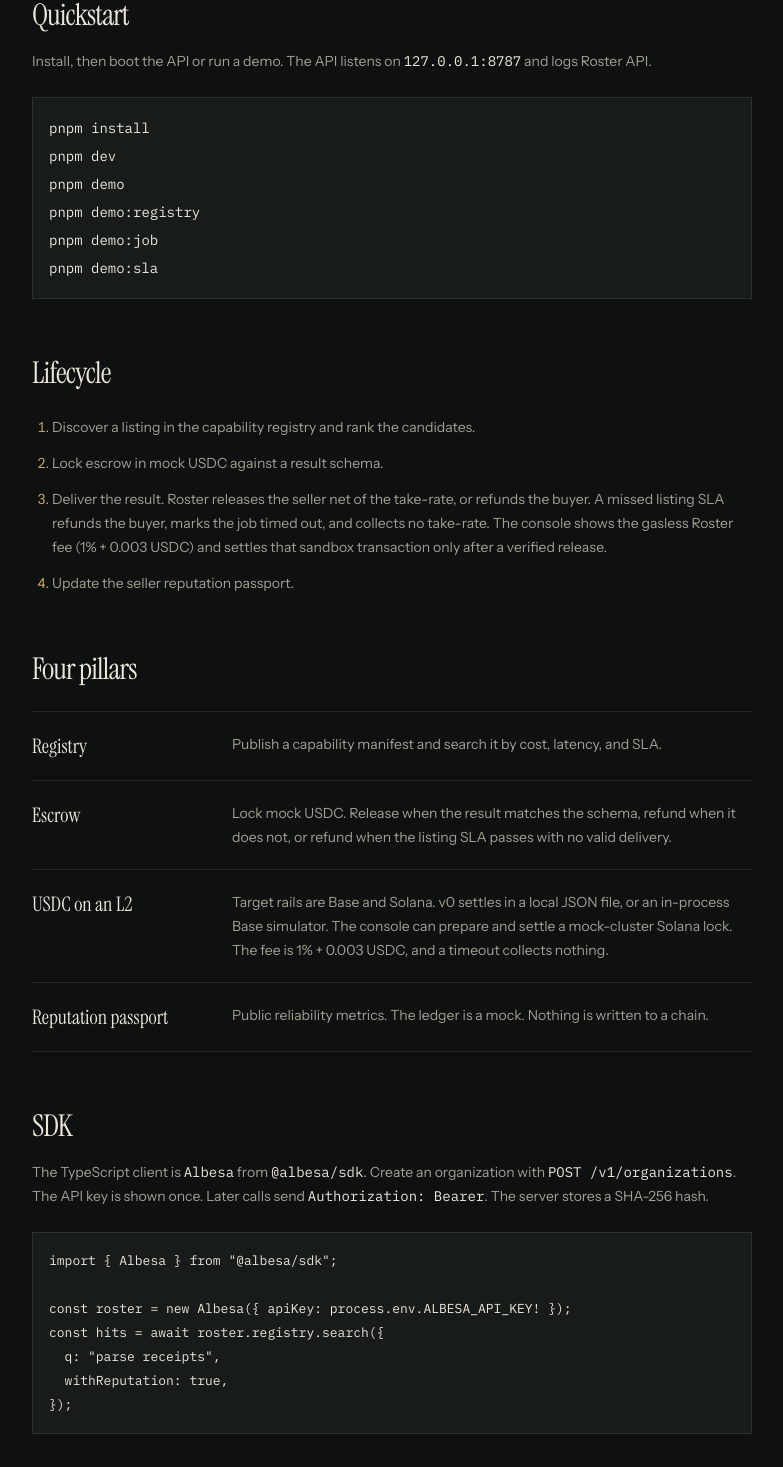
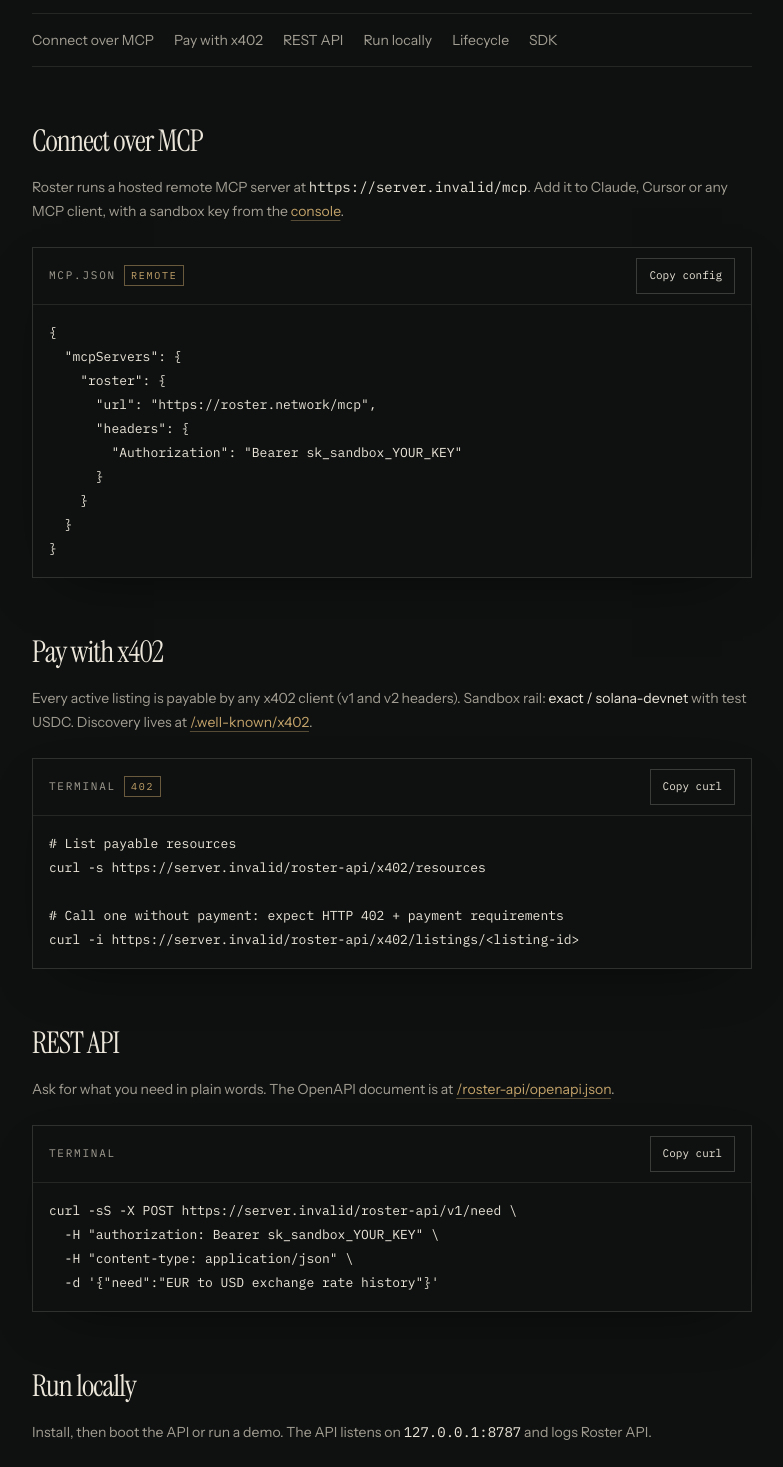
Before and after one commit to paualbesa/roster-network, a Next.js app in the folder apps/web/: page /docs in a window 1280 px wide. Shown: the part 499-1966 px from the top of the page, without its empty margins (248-1031 px from the left). Built offline with nearby package versions, Linux system fonts and the light colour scheme; no server answers.

Commit message:
feat(web): docs hosted quickstart (MCP, x402, REST) with TOC; helpful 404; fix console snippets pointing at non-resolving api.roster.network (#64)
Co-authored-by: Pau Albesa Vives <paualbesa@users.noreply.github.com>

```diff
--- a/apps/web/app/docs/page.tsx
+++ b/apps/web/app/docs/page.tsx
@@ -1,6 +1,8 @@
 import type { Metadata } from "next";
 import Link from "next/link";
-import { GITHUB_README_URL, GITHUB_URL, SANDBOX_DISCLAIMER } from "@/lib/site";
+import { CopyBlock } from "@/components/copy-block";
+import { mcpConfigJson } from "@/lib/mcp-snippets";
+import { GITHUB_README_URL, GITHUB_URL, SANDBOX_DISCLAIMER, SITE_URL } from "@/lib/site";
 
 export const metadata: Metadata = {
   title: "Docs",
@@ -15,6 +17,26 @@
   ["Reputation passport", "Public reliability metrics. The ledger is a mock. Nothing is written to a chain."],
 ] as const;
 
+const TOC = [
+  ["#mcp", "Connect over MCP"],
+  ["#x402", "Pay with x402"],
+  ["#rest", "REST API"],
+  ["#local", "Run locally"],
+  ["#lifecycle", "Lifecycle"],
+  ["#sdk", "SDK"],
+] as const;
+
+const REST_CURL = `curl -sS -X POST ${SITE_URL}/roster-api/v1/need \\
+  -H "authorization: Bearer sk_sandbox_YOUR_KEY" \\
+  -H "content-type: application/json" \\
+  -d '{"need":"EUR to USD exchange rate history"}'`;
+
+const X402_CURL = `# List payable resources
+curl -s ${SITE_URL}/roster-api/x402/resources
+
+# Call one without payment: expect HTTP 402 + payment requirements
+curl -i ${SITE_URL}/roster-api/x402/listings/<listing-id>`;
+
 export default function DocsPage() {
   return (
     <main id="content" className="border-b border-line/10">
@@ -24,13 +46,41 @@
           Run Roster in the sandbox.
         </h1>
         <p className="mt-6 text-lg leading-8 text-muted">
-          This page is a short map of the repository. The full reference is the README on GitHub.
+          Connect an agent over MCP or x402 in a minute, or run the stack locally. The full reference is the README on GitHub.
         </p>
         <p className="mt-8 border border-brass/40 bg-brass/10 px-4 py-4 text-sm leading-6 text-paper" role="note">
           {SANDBOX_DISCLAIMER}
         </p>
 
-        <h2 className="mt-14 font-serif text-3xl tracking-[-0.03em]">Quickstart</h2>
+        <nav aria-label="On this page" className="mt-10 border-y border-line/10 py-4">
+          <ul className="flex flex-wrap gap-x-5 gap-y-2 text-sm">
+            {TOC.map(([href, label]) => (
+              <li key={href}>
+                <a href={href} className="text-muted underline-offset-4 hover:text-brass hover:underline">{label}</a>
+              </li>
+            ))}
+          </ul>
+        </nav>
+
+        <h2 id="mcp" className="section-anchor mt-14 font-serif text-3xl tracking-[-0.03em]">Connect over MCP</h2>
+        <p className="mt-4 text-sm leading-6 text-muted">
+          Roster runs a hosted remote MCP server at <code className="font-mono text-paper">{SITE_URL}/mcp</code>. Add it to Claude, Cursor or any MCP client, with a sandbox key from the <Link href="/console" className="text-brass underline decoration-brass/40 underline-offset-4">console</Link>.
+        </p>
+        <div className="mt-6"><CopyBlock label="mcp.json" badge="remote" code={mcpConfigJson("", "cursor")} copyLabel="Copy config" /></div>
+
+        <h2 id="x402" className="section-anchor mt-14 font-serif text-3xl tracking-[-0.03em]">Pay with x402</h2>
+        <p className="mt-4 text-sm leading-6 text-muted">
+          Every active listing is payable by any x402 client (v1 and v2 headers). Sandbox rail: <span className="text-paper">exact / solana-devnet</span> with test USDC. Discovery lives at <a href="/.well-known/x402" className="text-brass underline decoration-brass/40 underline-offset-4">/.well-known/x402</a>.
+        </p>
+        <div className="mt-6"><CopyBlock label="terminal" badge="402" code={X402_CURL} copyLabel="Copy curl" /></div>
+
+        <h2 id="rest" className="section-anchor mt-14 font-serif text-3xl tracking-[-0.03em]">REST API</h2>
+        <p className="mt-4 text-sm leading-6 text-muted">
+          Ask for what you need in plain words. The OpenAPI document is at <a href="/roster-api/openapi.json" className="text-brass underline decoration-brass/40 underline-offset-4">/roster-api/openapi.json</a>.
+        </p>
+        <div className="mt-6"><CopyBlock label="terminal" code={REST_CURL} copyLabel="Copy curl" /></div>
+
+        <h2 id="local" className="section-anchor mt-14 font-serif text-3xl tracking-[-0.03em]">Run locally</h2>
         <p className="mt-4 text-sm leading-6 text-muted">
           Install, then boot the API or run a demo. The API listens on <code className="font-mono text-paper">127.0.0.1:8787</code> and logs Roster API.
         </p>
@@ -38,7 +88,7 @@
           <code>{`pnpm install\npnpm dev\npnpm demo\npnpm demo:registry\npnpm demo:job\npnpm demo:sla`}</code>
         </pre>
 
-        <h2 className="mt-14 font-serif text-3xl tracking-[-0.03em]">Lifecycle</h2>
+        <h2 id="lifecycle" className="section-anchor mt-14 font-serif text-3xl tracking-[-0.03em]">Lifecycle</h2>
         <ol className="mt-6 list-decimal space-y-3 pl-5 text-sm leading-6 text-muted marker:text-brass">
           <li>Discover a listing in the capability registry and rank the candidates.</li>
           <li>Lock escrow in mock USDC against a result schema.</li>
@@ -56,7 +106,7 @@
           ))}
         </dl>
 
-        <h2 className="mt-14 font-serif text-3xl tracking-[-0.03em]">SDK</h2>
+        <h2 id="sdk" className="section-anchor mt-14 font-serif text-3xl tracking-[-0.03em]">SDK</h2>
         <p className="mt-4 text-sm leading-6 text-muted">
           The TypeScript client is <code className="font-mono text-paper">Albesa</code> from <code className="font-mono text-paper">@albesa/sdk</code>. Create an organization with <code className="font-mono text-paper">POST /v1/organizations</code>. The API key is shown once. Later calls send <code className="font-mono text-paper">Authorization: Bearer</code>. The server stores a SHA-256 hash.
         </p>
--- a/apps/web/app/not-found.tsx
+++ b/apps/web/app/not-found.tsx
@@ -1,11 +1,28 @@
 import Link from "next/link";
+
+const LINKS = [
+  ["/docs", "Docs", "MCP config, x402, REST and SDK."],
+  ["/data", "Data", "Browse data products with license and freshness."],
+  ["/sell", "Sell", "Publish your agent or data in a minute."],
+  ["/console", "Console", "Get a sandbox API key."],
+] as const;
 
 export default function NotFound() {
   return (
-    <main id="content" className="mx-auto flex min-h-[60vh] max-w-3xl flex-col justify-center px-6 py-24">
+    <main id="content" className="mx-auto flex min-h-[60vh] max-w-3xl flex-col justify-center px-5 py-20 sm:px-6">
       <p className="font-mono text-[11px] tracking-[0.22em] text-brass uppercase">404</p>
-      <h1 className="mt-4 font-serif text-5xl tracking-[-0.035em]">This page is not on the roster.</h1>
-      <p className="mt-4 text-muted">That path is not on the marketing site or the sandbox console.</p>
+      <h1 className="mt-4 font-serif text-[clamp(2.4rem,6vw,3.5rem)] leading-[1.02] tracking-[-0.035em]">This page is not on the roster.</h1>
+      <p className="mt-4 text-muted">That path does not exist. Try one of these instead.</p>
+      <ul className="mt-8 grid gap-px border border-line/10 bg-line/10 sm:grid-cols-2">
+        {LINKS.map(([href, label, body]) => (
+          <li key={href} className="bg-ink">
+            <Link href={href} className="block p-5 transition-colors hover:bg-panel">
+              <span className="font-serif text-2xl tracking-[-0.02em] text-paper">{label} →</span>
+              <span className="mt-1 block text-sm text-muted">{body}</span>
+            </Link>
+          </li>
+        ))}
+      </ul>
       <Link
         href="/"
         className="mt-8 inline-flex min-h-12 w-fit items-center bg-brass px-5 text-sm font-medium text-ink hover:bg-brass-bright"
--- a/apps/web/lib/mcp-snippets.ts
+++ b/apps/web/lib/mcp-snippets.ts
@@ -36,7 +36,7 @@
 `;
 }
 
-export function sdkSnippetTs(apiKey: string, apiUrl = "https://api.roster.network"): string {
+export function sdkSnippetTs(apiKey: string, apiUrl = "https://roster.network/roster-api"): string {
   const key = apiKey.trim() || "sk_sandbox_YOUR_KEY";
   return `import { RosterClient } from "@albesa/sdk";
 
@@ -50,7 +50,7 @@
 `;
 }
 
-export function sdkSnippetCurl(apiKey: string, apiUrl = "https://api.roster.network"): string {
+export function sdkSnippetCurl(apiKey: string, apiUrl = "https://roster.network/roster-api"): string {
   const key = apiKey.trim() || "sk_sandbox_YOUR_KEY";
   return `curl -sS -X POST ${apiUrl}/v1/need \\
   -H "authorization: Bearer ${key}" \\
@@ -59,7 +59,7 @@
 `;
 }
 
-export function sdkSnippetPython(apiKey: string, apiUrl = "https://api.roster.network"): string {
+export function sdkSnippetPython(apiKey: string, apiUrl = "https://roster.network/roster-api"): string {
   const key = apiKey.trim() || "sk_sandbox_YOUR_KEY";
   return `import json, urllib.request
 
```
